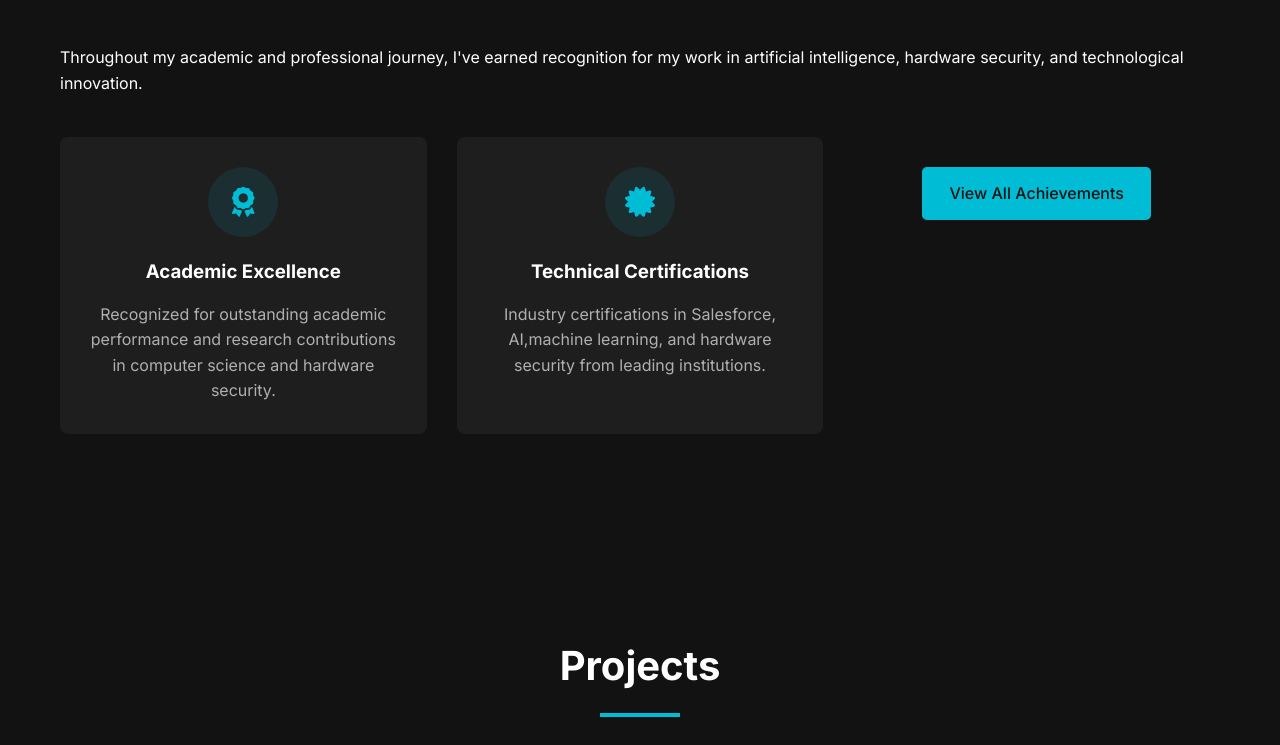
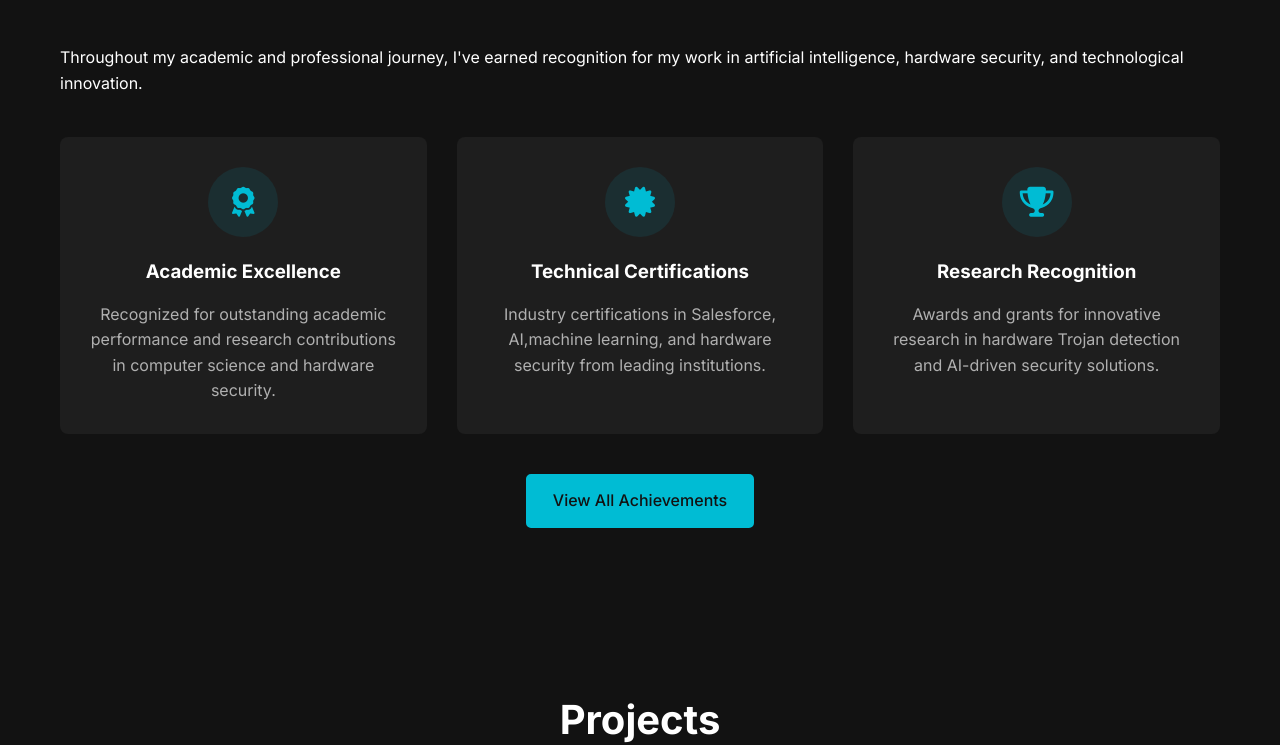
Before and after one commit to rohitabilashdobbali/rohitabilashdobbali.github.io, a plain HTML site: page index.html in a window 1280 px wide. Shown: the part 2840-3585 px from the top of the page. Drawn offline with Linux system fonts and the light colour scheme.

Commit message:
Update index.html

```diff
--- a/index.html
+++ b/index.html
@@ -222,14 +222,14 @@
                         <p>Industry certifications in Salesforce, AI,machine learning, and hardware security from leading institutions.</p>
                     </div>
 
-                    <!--<div class="achievement-highlight-item">
+                    <div class="achievement-highlight-item">
                         <div class="achievement-icon">
                             <i class="fas fa-trophy"></i>
                         </div>
                         <h3>Research Recognition</h3>
                         <p>Awards and grants for innovative research in hardware Trojan detection and AI-driven security solutions.</p>
                     </div>
-                </div>-->
+                </div>
 
                 <div class="view-more-button">
                     <a href="achievements.html" class="btn primary-btn">View All Achievements</a>
```
